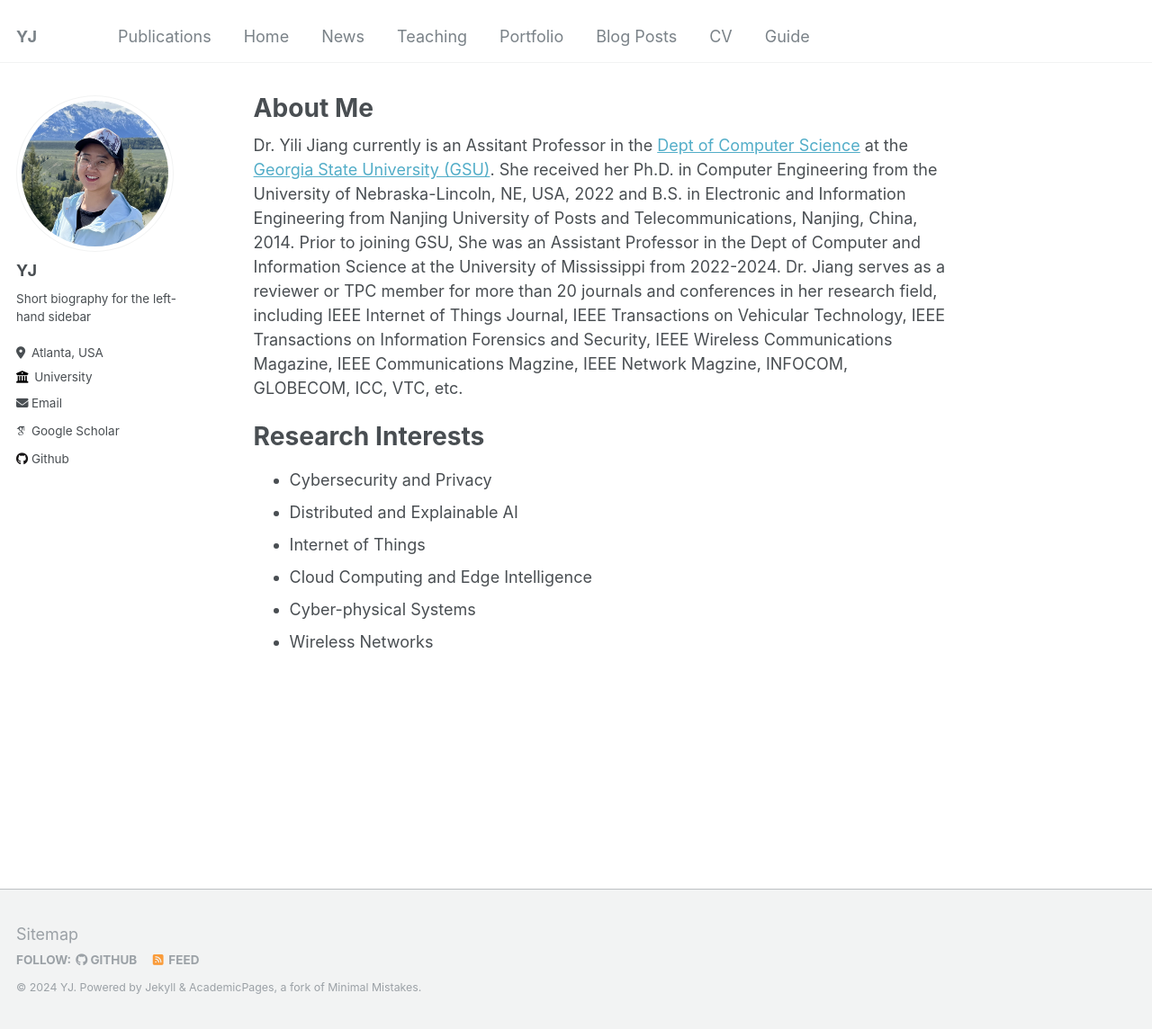
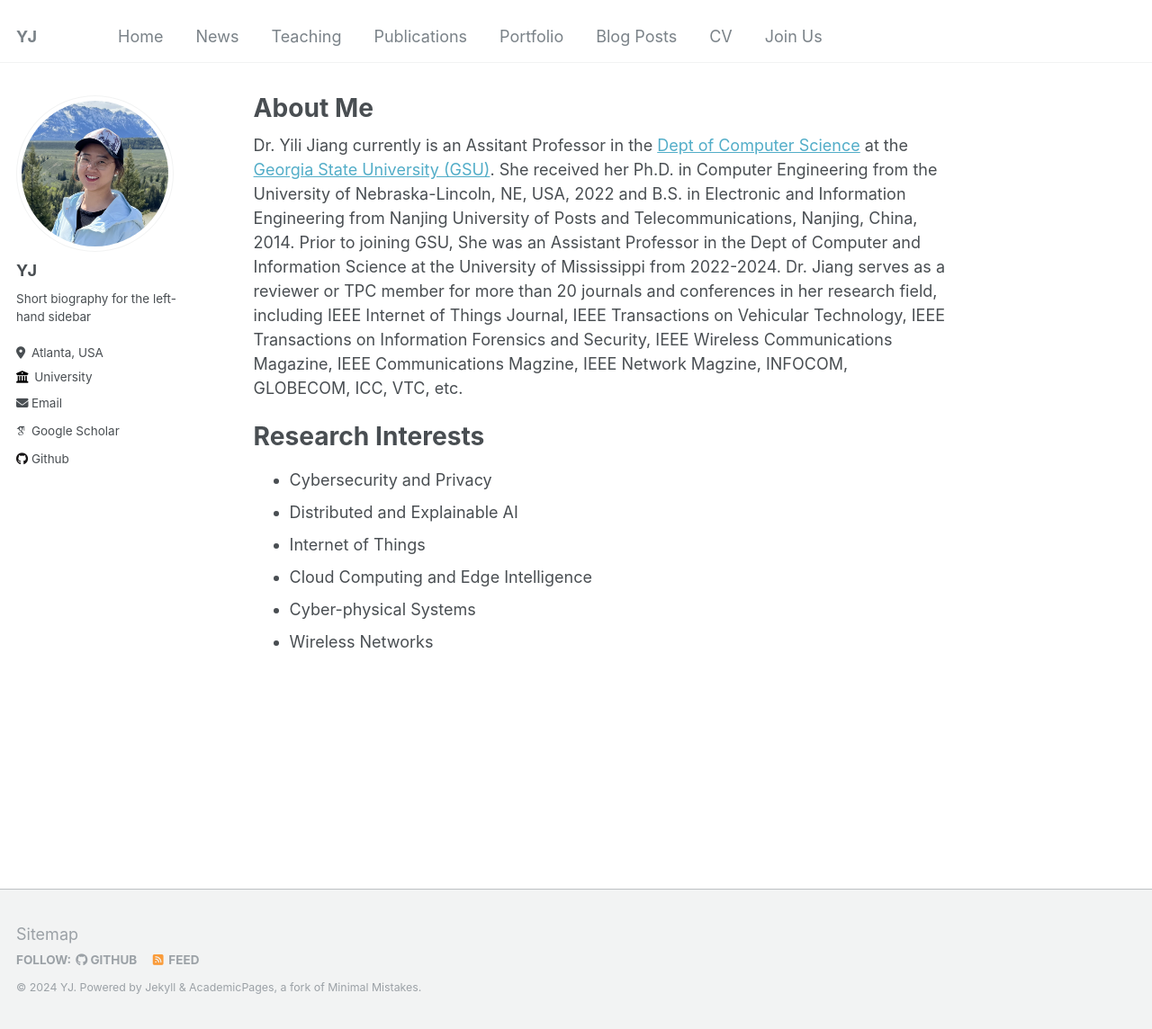
Before and after one commit to suhbrina-perry/suhbrina-perry.github.io, a Jekyll site: the page built from _pages/about.md, in a window 1280 px wide and 1144 px high. Shown: the whole window at 90% size. Built offline with Jekyll 4.4.1, drawn with Linux system fonts in a browser that asks for light colours; some web fonts are replaced.

Commit message:
Update navigation.yml

```diff
--- a/_data/navigation.yml
+++ b/_data/navigation.yml
@@ -1,7 +1,6 @@
 # main links links
 main:
-  - title: "Publications"
-    url: /publications/
+
 
   - title: "Home"
     url: /home/
@@ -12,6 +11,9 @@ main:
   - title: "Teaching"
     url: /teaching/
 
+  - title: "Publications"
+    url: /publications/
+
   - title: "Portfolio"
     url: /portfolio/
 
@@ -21,5 +23,5 @@ main:
   - title: "CV"
     url: /cv/
 
-  - title: "Guide"
-    url: /markdown/
+  - title: "Join Us"
+    url: /opening/
```
